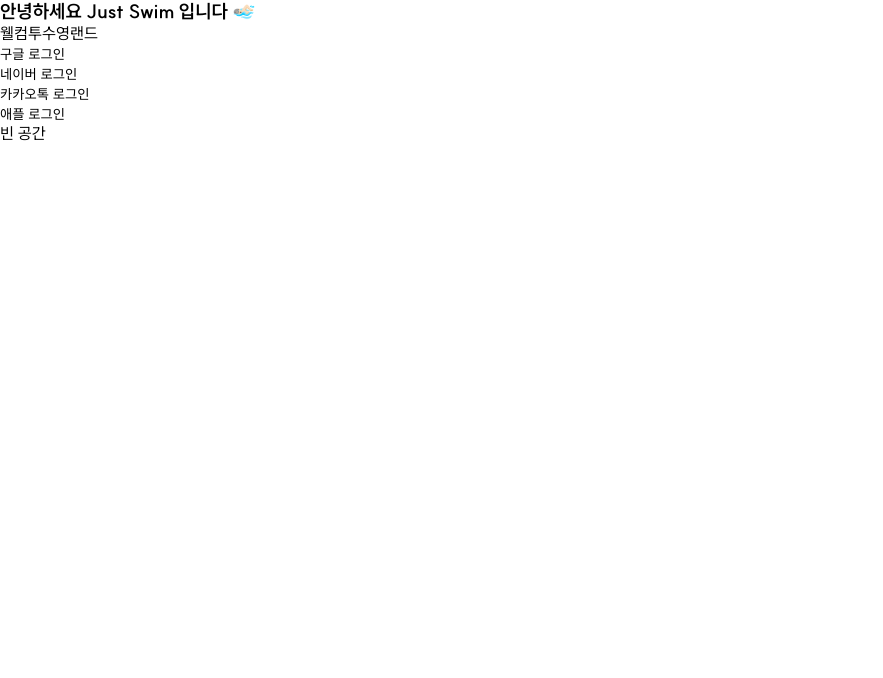
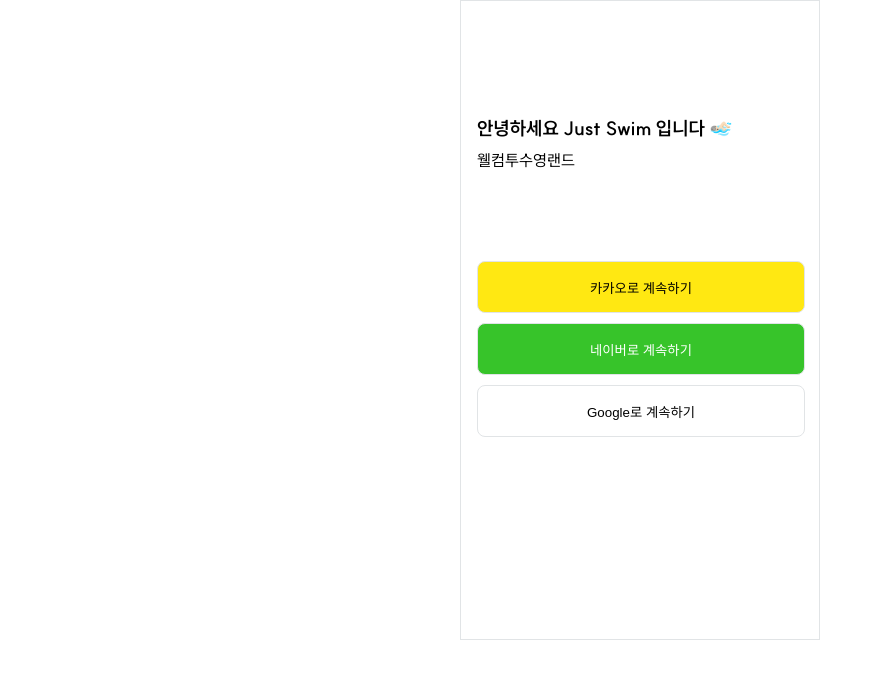
Before and after one commit to Just-Swim-service/Just-Swim-FE, a Next.js app in the folder just-swim-app/: page /login in a window 1280 px wide. Shown: the top 678 px of the page, without its empty margins (0-883 px from the left). Built offline with nearby package versions, Linux system fonts and the light colour scheme.

Commit message:
feat: 1.1 로그인/회원가입 레이아웃 구현

```diff
--- /dev/null
+++ b/just-swim-app/src/app/(beforeLogin)/login/page.module.css
@@ -0,0 +1,69 @@
+/* SocialLogin.module.css */
+
+.container {
+  display: flex;
+  flex-direction: column;
+  width: 360px;
+  height: 640px; /* 높이를 640px로 고정 */
+  margin: 0 auto;
+  /* FIX: layout 이나 body 에 넣어도 괜찮을듯? */
+  padding: 24px 16px 19px 16px;
+  border: #e1e4e6 1px solid;
+}
+
+.header {
+  flex-grow: 1;
+  display: flex;
+  gap: 10px;
+  flex-direction: column;
+  justify-content: end;
+  /* background-color: #1ec800; */
+}
+
+.section {
+  flex-grow: 2;
+  display: flex;
+  flex-direction: column;
+  justify-content: center;
+  gap: 10px;
+  /* background-color: aqua; */
+}
+
+.buttonWrapper {
+  display: flex;
+  width: 328px; /* 너비를 328px로 설정*/
+  height: 52px;
+  border-radius: 20px;
+  border: none;
+  cursor: pointer;
+  font-size: 16px;
+}
+
+.googleButton {
+  background-color: #ffffff; /* 구글 버튼은 하얀색 */
+  color: #000000; /* 텍스트 색상 */
+  border: #e1e4e6 1px solid;
+  width: 100%;
+  border-radius: 8px;
+}
+
+.naverButton {
+  background-color: #37c42a; /* 네이버 버튼은 녹색 */
+  color: #ffffff; /* 텍스트 색상 */
+  border: #e1e4e6 1px solid;
+  width: 100%;
+  border-radius: 8px;
+}
+
+.kakaoButton {
+  background-color: #ffe812; /* 카카오 버튼은 노란색 */
+  color: #000000; /* 텍스트 색상 */
+  border: #e1e4e6 1px solid;
+  width: 100%;
+  border-radius: 8px;
+}
+
+.footer {
+  flex-grow: 1;
+  /* background-color: #1ec800; */
+}
--- a/just-swim-app/src/app/(beforeLogin)/login/page.tsx
+++ b/just-swim-app/src/app/(beforeLogin)/login/page.tsx
@@ -2,6 +2,7 @@
 
 import Link from 'next/link';
 import { useRouter } from 'next/navigation';
+import styles from './page.module.css';
 
 export default function Login() {
   const router = useRouter();
@@ -52,38 +53,35 @@
     }
   };
 
-  const onClickApple = () => {
-    if (checkCookie()) {
-      router.replace(`/${type}`);
-    } else {
-      console.log('애플 로그인');
-      routeChooseType();
-    }
-  };
-
   return (
-    <div className='container'>
-      <header>
-        <h3>안녕하세요 Just Swim 입니다 🏊🏻‍♂️</h3>
-        <p>웰컴투수영랜드</p>
-      </header>
-      <main>
+    <div className={styles.container}>
+      <div className={styles.header}>
         <div>
-          <button onClick={onClickGoogle}>구글 로그인</button>
+          <h3>안녕하세요 Just Swim 입니다 🏊🏻‍♂️</h3>
         </div>
         <div>
-          <button onClick={onClickNaver}>네이버 로그인</button>
+          <p>웰컴투수영랜드</p>
         </div>
-        <div>
-          <button onClick={onClickKakao}>카카오톡 로그인</button>
+      </div>
+      {/* TODO: 이미지 넣기 */}
+      <div className={styles.section}>
+        <div className={styles.buttonWrapper}>
+          <button onClick={onClickKakao} className={styles.kakaoButton}>
+            카카오로 계속하기
+          </button>
         </div>
-        <div>
-          <button onClick={onClickApple}>애플 로그인</button>
+        <div className={styles.buttonWrapper}>
+          <button onClick={onClickNaver} className={styles.naverButton}>
+            네이버로 계속하기
+          </button>
         </div>
-      </main>
-      <footer>
-        빈 공간
-      </footer>
+        <div className={styles.buttonWrapper}>
+          <button onClick={onClickGoogle} className={styles.googleButton}>
+            Google로 계속하기
+          </button>
+        </div>
+      </div>
+      <div className={styles.footer}></div>
     </div>
   );
 }
```
